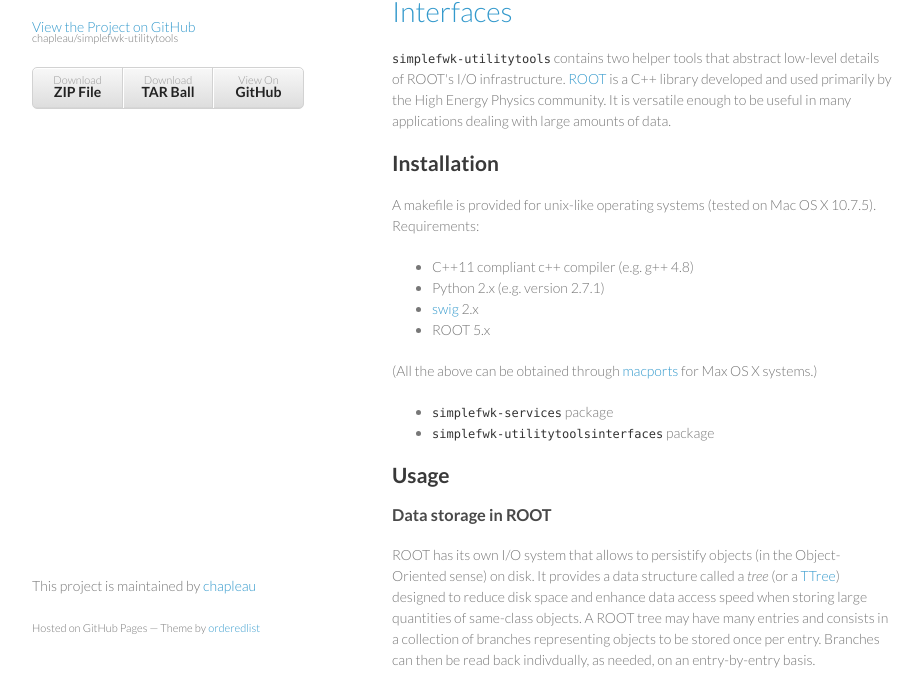
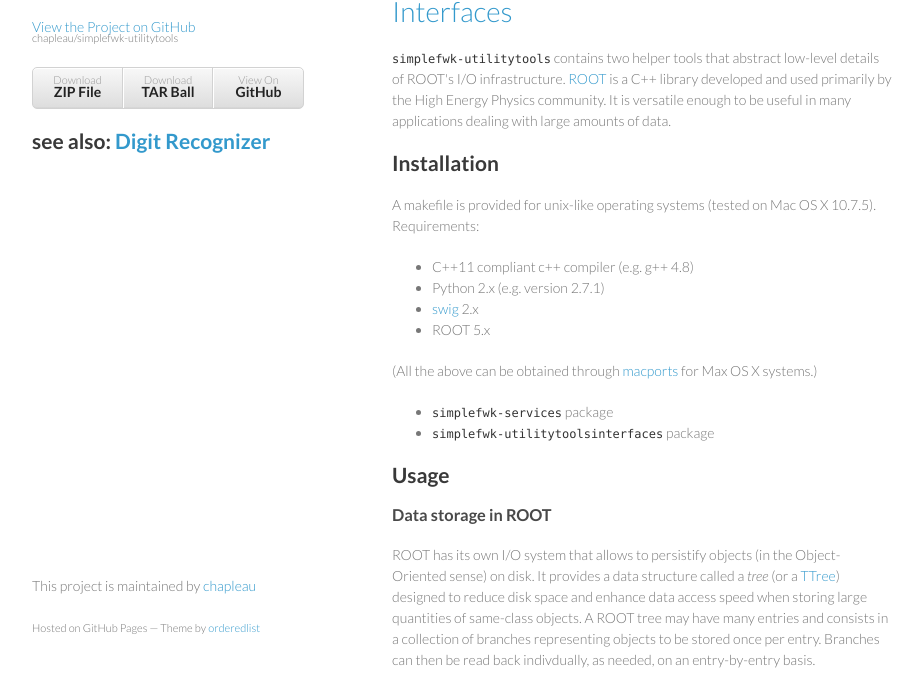
Before and after one commit to chapleau/simplefwk-utilitytools, a plain HTML site: page index.html in a window 1280 px wide. Shown: the part 93-779 px from the top of the page, without its empty margins (178-1100 px from the left). Drawn offline with Linux system fonts and the light colour scheme.

Commit message:
Update index.html

```diff
--- a/index.html
+++ b/index.html
@@ -26,6 +26,8 @@
           <li><a href="https://github.com/chapleau/simplefwk-utilitytools/tarball/master">Download <strong>TAR Ball</strong></a></li>
           <li><a href="https://github.com/chapleau/simplefwk-utilitytools">View On <strong>GitHub</strong></a></li>
         </ul>
+
+        <h2>see also: <a href="http://chapleau.github.io/DigitRecog"><b>Digit Recognizer</b></a> </h2>
       </header>
       <section>
         <h1>
```
